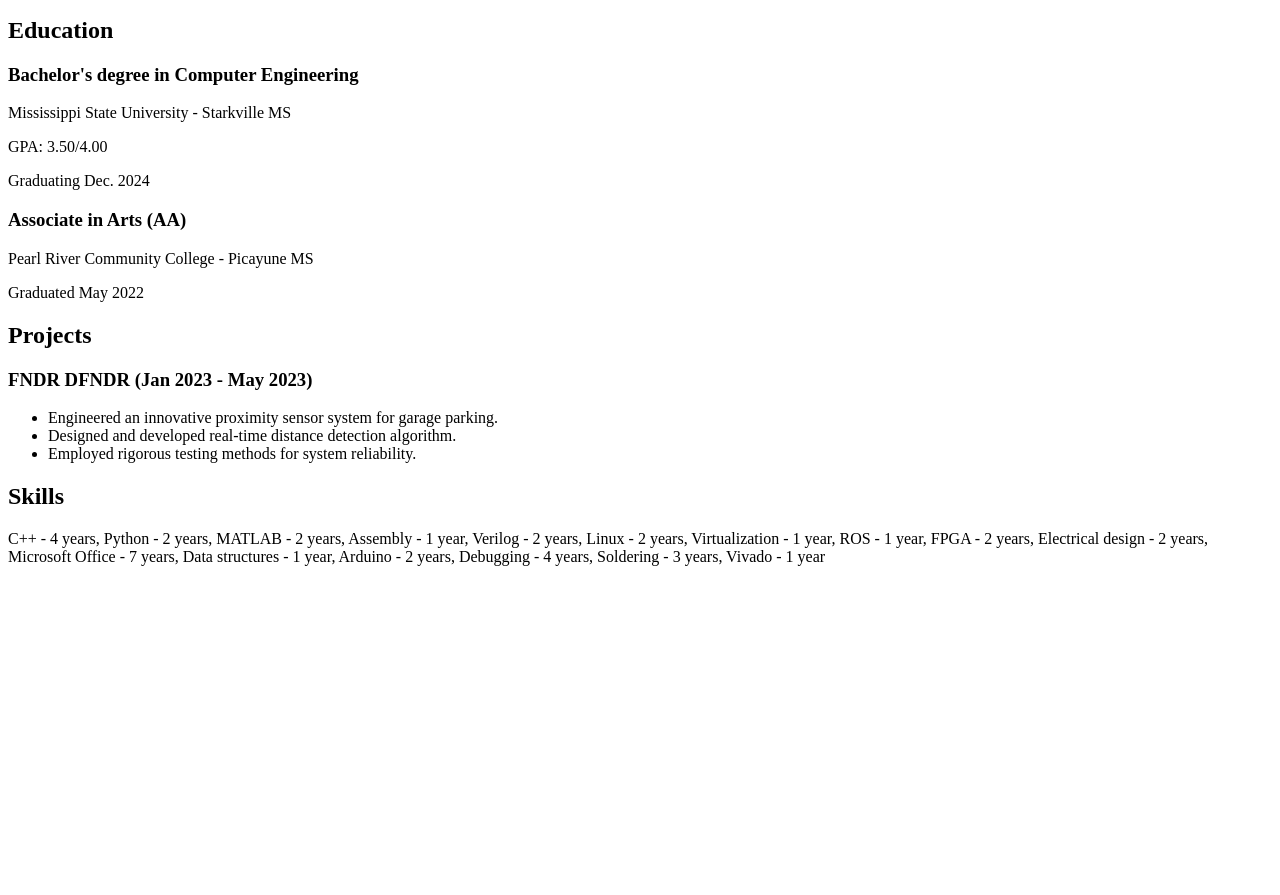
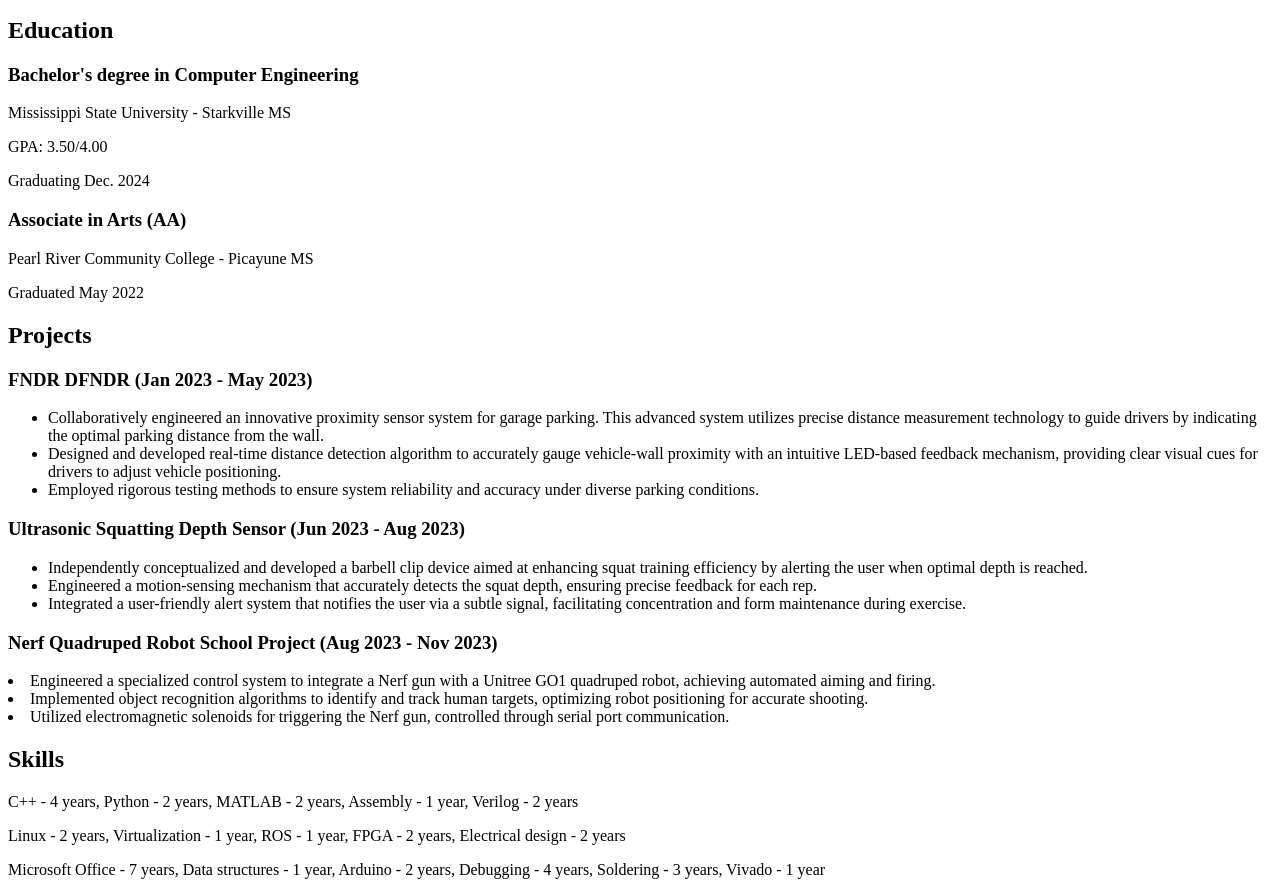
Before and after one commit to mattbing77/Website_Resume, a plain HTML site: page index.html in a window 1280 px wide. Shown: the part 101-996 px from the top of the page. Before the commit the page ends 800 px from the top, so only its background shows below. Drawn offline with Linux system fonts and the light colour scheme.

Commit message:
add index.html

```diff
--- a/index.html
+++ b/index.html
@@ -19,16 +19,40 @@
   <h2>Projects</h2>
   <h3>FNDR DFNDR (Jan 2023 - May 2023)</h3>
   <ul>
-    <li>Engineered an innovative proximity sensor system for garage parking.</li>
-    <li>Designed and developed real-time distance detection algorithm.</li>
-    <li>Employed rigorous testing methods for system reliability.</li>
+    <li>Collaboratively engineered an innovative proximity sensor system for garage parking. This
+        advanced system utilizes precise distance measurement technology to guide drivers by indicating
+        the optimal parking distance from the wall.</li>
+    <li>Designed and developed real-time distance detection algorithm to accurately gauge vehicle-wall
+        proximity with an intuitive LED-based feedback mechanism, providing clear visual cues for
+        drivers to adjust vehicle positioning.</li>
+    <li>Employed rigorous testing methods to ensure system reliability and accuracy under diverse
+        parking conditions.</li>
   </ul>
-  <!-- Add other projects similarly -->
+
+  <h3>Ultrasonic Squatting Depth Sensor (Jun 2023 - Aug 2023)</h3>
+  <ul>
+    <li>Independently conceptualized and developed a barbell clip device aimed at enhancing squat training efficiency
+         by alerting the user when optimal depth is reached.</li>
+    <li>Engineered a motion-sensing mechanism that accurately detects the squat depth, ensuring precise feedback for each rep.</li>
+    <li>Integrated a user-friendly alert system that notifies the user via a subtle signal, facilitating concentration
+        and form maintenance during exercise.</li>
+  </ul>
+
+  <h3>Nerf Quadruped Robot School Project (Aug 2023 - Nov 2023)</h3>
+  <u1>
+    <li>Engineered a specialized control system to integrate a Nerf gun with a Unitree GO1 quadruped
+        robot, achieving automated aiming and firing.</li>
+    <li>Implemented object recognition algorithms to identify and track human targets, optimizing robot
+        positioning for accurate shooting.</li>
+    <li>Utilized electromagnetic solenoids for triggering the Nerf gun, controlled through serial port
+        communication.</li>
+  </u1>
 
   <h2>Skills</h2>
-  <p>C++ - 4 years, Python - 2 years, MATLAB - 2 years, Assembly - 1 year, Verilog - 2 years, Linux - 2 years, Virtualization - 1 year, ROS - 1 year, FPGA - 2 years, Electrical design - 2 years, Microsoft Office - 7 years, Data structures - 1 year, Arduino - 2 years, Debugging - 4 years, Soldering - 3 years, Vivado - 1 year</p>
+  <p>C++ - 4 years, Python - 2 years, MATLAB - 2 years, Assembly - 1 year, Verilog - 2 years</p>
+  <p>Linux - 2 years, Virtualization - 1 year, ROS - 1 year, FPGA - 2 years, Electrical design - 2 years</p>
+  <p>Microsoft Office - 7 years, Data structures - 1 year, Arduino - 2 years, Debugging - 4 years, Soldering - 3 years, Vivado - 1 year</p>
 
-  <!-- You can add more sections like certifications, work experience, etc., similarly -->
 
 </body>
 </html>
```
